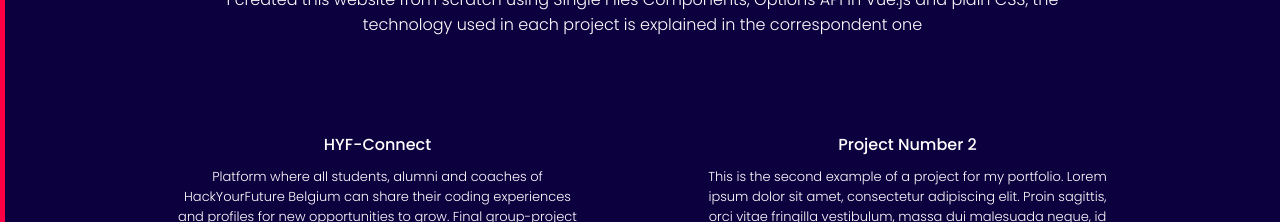
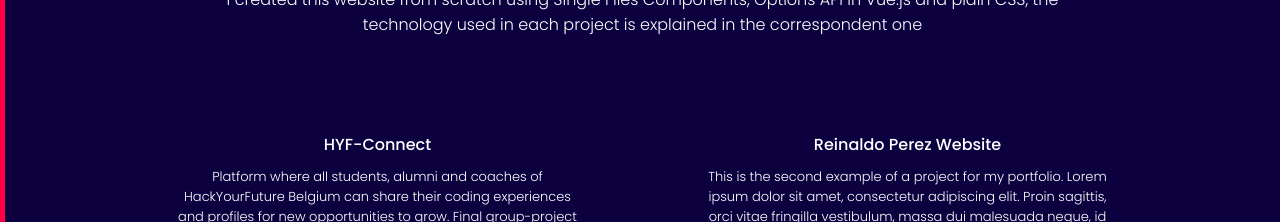
Before and after one commit to perezrei/portfolio, a Vue app: page / in a window 1280 px wide. Shown: the part 1660-1882 px from the top of the page. Built offline with nearby package versions, Linux system fonts and the light colour scheme.

Commit message:
changing second project

```diff
--- a/src/components/ProjectComponent.vue
+++ b/src/components/ProjectComponent.vue
@@ -26,12 +26,12 @@
             website: "https://hyf-connect.herokuapp.com/"
           },
           {
-            title:"Project Number 2",
+            title:"Reinaldo Perez Website",
             description:"This is the second example of a project for my portfolio. Lorem ipsum dolor sit amet, consectetur adipiscing elit. Proin sagittis, orci vitae fringilla vestibulum, massa dui malesuada neque, id viverra massa est sed nisi.",
             technologies:"Vue3js, CSS",
             date:"May 2022",
-            github: "https://github.com/electron/electron",
-            website: "https://google.com/"
+            github: "https://github.com/perezrei/portfolio",
+            website: "https://perezrei.github.io/portfolio/"
           },
           {
             title:"Project Number 3",
```
